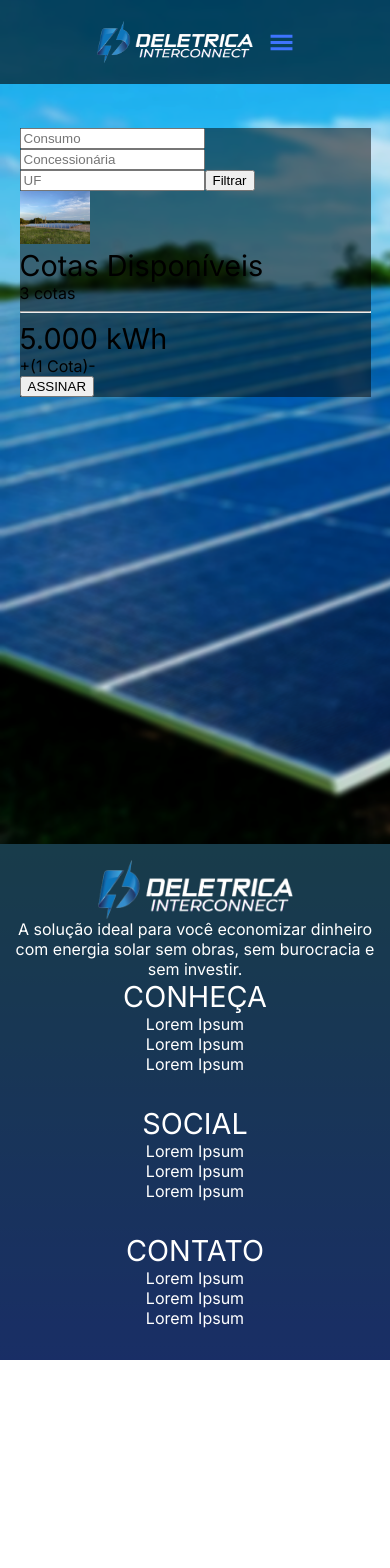
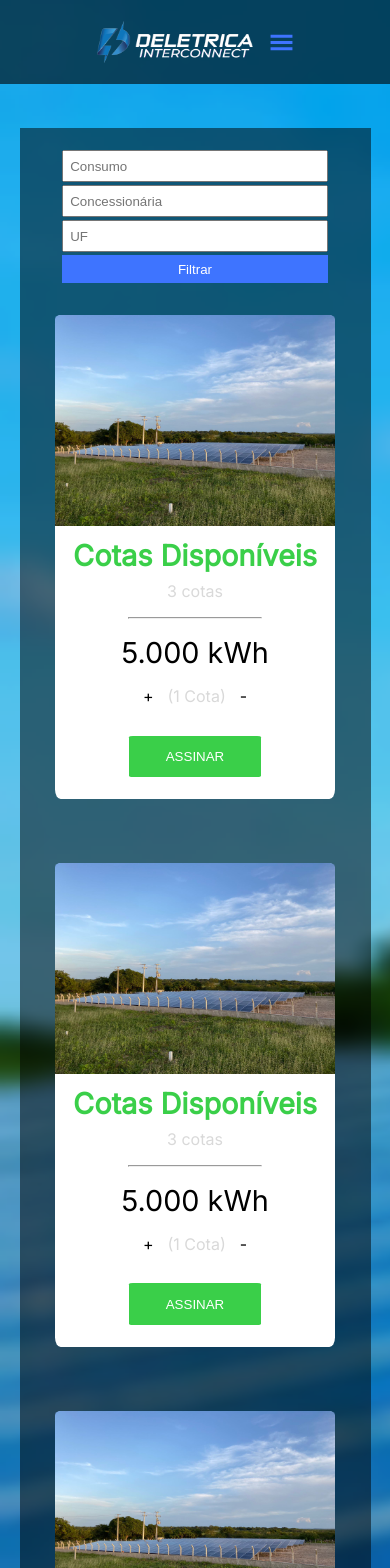
Before and after one commit to caiokronuz/marketplaceinterconnect, a Next.js app: page /marketplace in a window 390 px wide. Shown: the top 1568 px of the page. Before the commit the page ends 1360 px from the top, so only its background shows below. Built offline with nearby package versions, Linux system fonts and the light colour scheme.

Commit message:
Finalizado a página de marketplace. Tudo preparado para inicio do trabalho na responsividade da página

```diff
--- a/src/components/Header/Header.tsx
+++ b/src/components/Header/Header.tsx
@@ -22,11 +22,11 @@ export function Header() {
                 <nav className={styles.menu}>
                     <ul>
                         <li className={styles.closeButton}><AiFillCloseCircle size={30} onClick={() => setIsMenuOpen(!isMenuOpen)} /></li>
-                        <li><a href="#landing">Início</a></li>
-                        <li><a href="#howWorks">Como funciona?</a></li>
+                        <li><a href="/#landing">Início</a></li>
+                        <li><a href="/#howWorks">Como funciona?</a></li>
                         <li><Link href="/marketplace">Planos</Link></li>
-                        <li><a href="#commonQuestions">Perguntas frequentes</a></li>
-                        <li><a href="#contact">Contato</a></li>
+                        <li><a href="/#commonQuestions">Perguntas frequentes</a></li>
+                        <li><a href="/#contact">Contato</a></li>
                         <li className={styles.sign}><Link href="/send">Assinar</Link></li>
                     </ul>
                 </nav>
@@ -39,12 +39,12 @@ export function Header() {
                     <nav className={styles.menu}>
                         <ul>
                             <li className={styles.closeButton}><AiFillCloseCircle size={30} onClick={() => setIsMenuOpen(!isMenuOpen)} /></li>
-                            <li><a href="#landing">Início</a></li>
-                            <li><a href="#howWorks">Como funciona?</a></li>
-                            <li><Link href="/">Planos</Link></li>
-                            <li><a href="#commonQuestions">Perguntas frequentes</a></li>
-                            <li><a href="#contact">Contato</a></li>
-                            <li className={styles.sign}><Link href="/">Assinar</Link></li>
+                            <li><a href="/#landing">Início</a></li>
+                            <li><a href="/#howWorks">Como funciona?</a></li>
+                            <li><Link href="/marketplace">Planos</Link></li>
+                            <li><a href="/#commonQuestions">Perguntas frequentes</a></li>
+                            <li><a href="/#contact">Contato</a></li>
+                            <li className={styles.sign}><Link href="/send">Assinar</Link></li>
                         </ul>
                     </nav>
                 </div>
--- a/src/pages/marketplace.tsx
+++ b/src/pages/marketplace.tsx
@@ -20,12 +20,11 @@ export default function marketPlace(){
                     </form>
 
                     <div className={styles.quotas}>
-
                         <div className={styles.solarPlant}>
                             <header>
                                 <Image src={solarPlant} alt="Foto da usina"/>
                             </header>
-                            <div>
+                            <div className={styles.description}>
                                 <h1 className={styles.title}>Cotas Disponíveis</h1>
                                 <span className={styles.amountQuotes}>3 cotas</span>
                                 <hr/>
@@ -40,8 +39,96 @@ export default function marketPlace(){
                                 <button>ASSINAR</button>
                             </div>
                         </div>
+                    </div>
 
+                    <div className={styles.quotas}>
+                        <div className={styles.solarPlant}>
+                            <header>
+                                <Image src={solarPlant} alt="Foto da usina"/>
+                            </header>
+                            <div className={styles.description}>
+                                <h1 className={styles.title}>Cotas Disponíveis</h1>
+                                <span className={styles.amountQuotes}>3 cotas</span>
+                                <hr/>
+                                <h1 className={styles.amountEnergy}>5.000 kWh</h1>
+
+                                <div className={styles.amountControl}>
+                                    <span>+</span>
+                                    <span>(1 Cota)</span>
+                                    <span>-</span>
+                                </div>
+
+                                <button>ASSINAR</button>
+                            </div>
+                        </div>
                     </div>
+
+                    <div className={styles.quotas}>
+                        <div className={styles.solarPlant}>
+                            <header>
+                                <Image src={solarPlant} alt="Foto da usina"/>
+                            </header>
+                            <div className={styles.description}>
+                                <h1 className={styles.title}>Cotas Disponíveis</h1>
+                                <span className={styles.amountQuotes}>3 cotas</span>
+                                <hr/>
+                                <h1 className={styles.amountEnergy}>5.000 kWh</h1>
+
+                                <div className={styles.amountControl}>
+                                    <span>+</span>
+                                    <span>(1 Cota)</span>
+                                    <span>-</span>
+                                </div>
+
+                                <button>ASSINAR</button>
+                            </div>
+                        </div>
+                    </div>
+
+                    <div className={styles.quotas}>
+                        <div className={styles.solarPlant}>
+                            <header>
+                                <Image src={solarPlant} alt="Foto da usina"/>
+                            </header>
+                            <div className={styles.description}>
+                                <h1 className={styles.title}>Cotas Disponíveis</h1>
+                                <span className={styles.amountQuotes}>3 cotas</span>
+                                <hr/>
+                                <h1 className={styles.amountEnergy}>5.000 kWh</h1>
+
+                                <div className={styles.amountControl}>
+                                    <span>+</span>
+                                    <span>(1 Cota)</span>
+                                    <span>-</span>
+                                </div>
+
+                                <button>ASSINAR</button>
+                            </div>
+                        </div>
+                    </div>
+
+                    <div className={styles.quotas}>
+                        <div className={styles.solarPlant}>
+                            <header>
+                                <Image src={solarPlant} alt="Foto da usina"/>
+                            </header>
+                            <div className={styles.description}>
+                                <h1 className={styles.title}>Cotas Disponíveis</h1>
+                                <span className={styles.amountQuotes}>3 cotas</span>
+                                <hr/>
+                                <h1 className={styles.amountEnergy}>5.000 kWh</h1>
+
+                                <div className={styles.amountControl}>
+                                    <span>+</span>
+                                    <span>(1 Cota)</span>
+                                    <span>-</span>
+                                </div>
+
+                                <button>ASSINAR</button>
+                            </div>
+                        </div>
+                    </div>
+
                 </div>
             </div>
             <Footer />
--- a/src/styles/MarketPlace.module.scss
+++ b/src/styles/MarketPlace.module.scss
@@ -5,7 +5,7 @@
 
     .page{
         width: 100vw;
-        height: 100vh;
+        height: auto;
 
         display: flex;
         align-items: center;
@@ -15,15 +15,119 @@
 
         .container{
             background: rgba(0,0,0,0.5);
+            width: 90%;
+            height: auto;
 
-            width: 90%;
+            display: flex;
+            justify-content: center;
+            align-items: center;
+            flex-direction: column;
+
             margin-top: 8em;
+            padding: 5%;
+
+            form{
+                width: 100%;
+                height: 100%;
+
+                display: flex;
+                justify-content: center;
+                align-items: center;
+                flex-direction: column;
+
+                input{
+                    width: 80%;
+                    padding: 0.5em;
+                    margin-top: 0.2em;
+                }
+
+                button{
+                    width: 85%;
+                    margin-top: 0.2em;
+                    padding: 0.5em;
+
+                    color: #FFF;
+                    background-color: #3E74FF;
+                    border: none;
+                }
+            }
+
             .quotas{
+                width: 100%;
+                height: 100%;
+
+                display: flex;
+                justify-content: center;
+                align-items: center;
+                flex-direction: column;
+
+                margin: 0.5em 0 2em 0;
+
                 .solarPlant{
+                    background-color: #FFF;
+                    width: 90%;
+                    border-radius: 2%;
+                    margin-top: 1.5em;
+
                     header{
                         img{
-                            width: 20%;
-                            height: 20%
+                            width: 100%;
+                            height: 10%;
+
+                            border-top-left-radius: 2%;
+                            border-top-right-radius: 2%;
+                        }
+                    }
+
+                    .description{
+                        width: 100%;
+                        height: 100%;
+                        display: flex;
+                        justify-content: center;
+                        align-items: center;
+                        flex-direction: column;
+
+                        padding: 3%;
+
+                        .title{
+                            color: #3ACF49;
+                            font-weight: bold;
+                        }
+
+                        .amountQuotes{
+                            margin-top: 0.5em;
+                            color: #D9D9D9;
+                        }
+
+                        hr{
+                            width: 50%;
+                            margin: 1em 0 1em 0;
+                        }
+
+                        .amountControl{
+                            width: 50%;
+                            margin: 1em 0 1em 0;
+
+                            display: flex;
+                            justify-content: space-evenly;
+                            align-items: center;
+
+                            color: #D9D9D9;
+
+                            span:first-child, span:last-child{
+                                color: #000;
+                            }
+                        }
+
+                        button{
+                            width: 50%;
+                            padding: 1em;
+                            margin: 1em 0 1em 0;
+
+                            border: none;
+                            color: #FFF;
+                            background-color: #3ACF49;
+                            border-radius: 3%;
                         }
                     }
 
```
